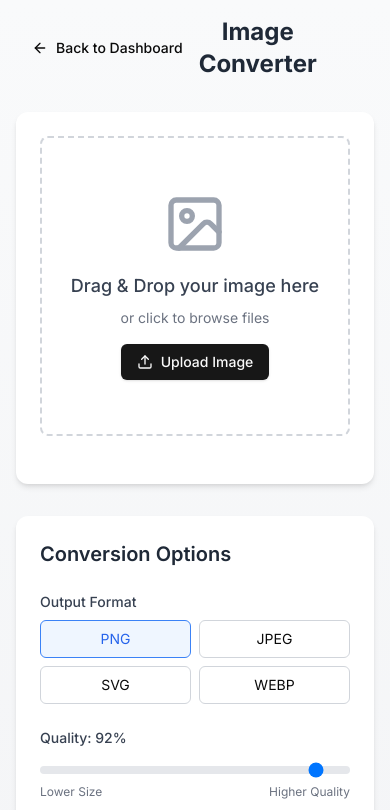
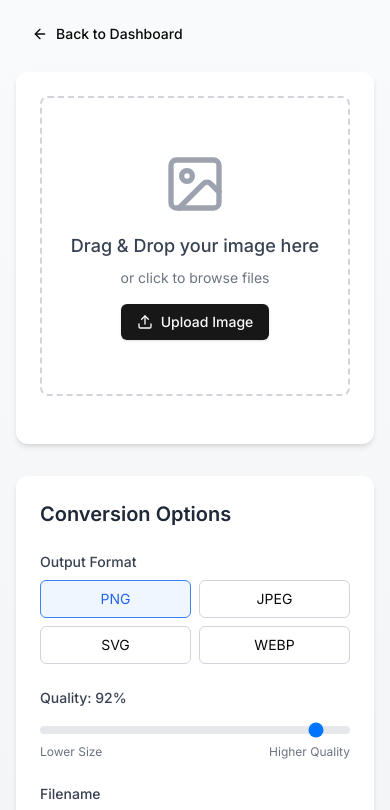
Before and after one commit to wenzelbarboza/MockPro, a Next.js app: page /img-convert in a window 390 px wide. Shown: the top 810 px of the page. Built offline with nearby package versions, Linux system fonts and the light colour scheme.

Commit message:
problems solved: - google back button redirect - review text background - mobile view drawer button

```diff
--- a/src/app/(tools)/img-convert/page.tsx
+++ b/src/app/(tools)/img-convert/page.tsx
@@ -6,6 +6,7 @@ import { Button } from "@/components/ui/button";
 import { toPng, toJpeg, toSvg, toBlob } from "html-to-image";
 import { ArrowLeft, Download, Upload, Image as ImageIcon } from "lucide-react";
 import Link from "next/link";
+import DashBoardBtn from "@/components/ui/dashBoardBtn";
 
 type ImageFormat = "png" | "jpeg" | "svg" | "webp";
 
@@ -178,8 +179,8 @@ const ImageConvert = () => {
     <div className="min-h-screen bg-gradient-to-b from-gray-50 to-gray-100 p-4 dark:from-gray-900 dark:to-gray-800 md:p-8">
       <div className="mx-auto max-w-5xl">
         {/* Header */}
-        <div className="mb-8 flex items-center justify-between">
-          <Link href="/">
+        {/* <div className="mb-8 flex items-center justify-between">
+          <Link href="/main">
             <Button variant="ghost" className="flex items-center gap-2">
               <ArrowLeft size={18} />
               <span>Back to Dashboard</span>
@@ -188,10 +189,10 @@ const ImageConvert = () => {
           <h1 className="text-center text-2xl font-bold text-gray-800 dark:text-white md:text-3xl">
             Image Converter
           </h1>
-          <div className="w-[100px]"></div> {/* Spacer for centering */}
-        </div>
+          <div className="w-[100px]"></div>
+        </div> */}
 
-        <div className="grid gap-8 md:grid-cols-[1fr_300px]">
+        <div className="mt-14 grid gap-8 md:grid-cols-[1fr_300px]">
           {/* Main Content - Left Side */}
           <div className="rounded-xl bg-white p-6 shadow-md dark:bg-gray-900">
             {/* Image Preview Area */}
@@ -375,6 +376,8 @@ const ImageConvert = () => {
           </div>
         </div>
       </div>
+
+      <DashBoardBtn />
     </div>
   );
 };
--- a/src/components/InstaCanvas.tsx
+++ b/src/components/InstaCanvas.tsx
@@ -303,7 +303,7 @@ const InstaCanvas = ({ type }: InstaCanvasProps): JSX.Element => {
         <div className="block md:hidden">
           <Drawer>
             <DrawerTrigger
-              className={` ${buttonVariants({ variant: "default" })} absolute bottom-4 left-1/2 z-50 -translate-x-1/2 transform rounded bg-blue-600 px-4 py-2 text-white shadow-lg`}
+              className={` ${buttonVariants({ variant: "ghost" })} absolute bottom-4 left-1/2 z-50 -translate-x-1/2 transform rounded bg-blue-600 px-4 py-2 shadow-lg`}
             >
               Open
             </DrawerTrigger>
@@ -363,7 +363,7 @@ const InstaCanvas = ({ type }: InstaCanvasProps): JSX.Element => {
       <div className="block md:hidden">
         <Drawer>
           <DrawerTrigger
-            className={` ${buttonVariants({ variant: "default" })} absolute bottom-4 left-1/2 z-50 -translate-x-1/2 transform rounded bg-blue-600 px-4 py-2 text-white shadow-lg`}
+            className={` ${buttonVariants({ variant: "default" })} absolute bottom-4 left-1/2 z-50 -translate-x-1/2 transform rounded px-4 py-2 text-white shadow-lg dark:text-black`}
           >
             Open
           </DrawerTrigger>
--- a/src/components/canvas/FramePreview.tsx
+++ b/src/components/canvas/FramePreview.tsx
@@ -140,7 +140,7 @@ const FramePreview: React.FC<FramePreviewProps> = ({
               name="Name"
               id="name"
               placeholder="Enter title"
-              className="w-full border-none text-xl font-medium outline-none"
+              className="w-full border-none bg-white text-xl font-medium text-black outline-none"
               onChange={(e) => setTestimonialTitle(e.target.value)}
               value={testimonialTitle}
             />
@@ -169,7 +169,7 @@ const FramePreview: React.FC<FramePreviewProps> = ({
               placeholder="Write your testimonial here..."
               onChange={(e) => setTestimonialContent(e.target.value)}
               value={testimonialContent}
-              className="w-full overflow-hidden border-none outline-none"
+              className="w-full overflow-hidden border-none bg-white text-black outline-none"
               style={{ resize: "none" }}
               rows={1}
             />
--- a/src/components/ui/dashBoardBtn.tsx
+++ b/src/components/ui/dashBoardBtn.tsx
@@ -1,14 +1,15 @@
 import Link from "next/link";
 import React from "react";
 import { Button } from "./button";
-import { Rocket } from "lucide-react";
+import { ArrowLeft } from "lucide-react";
 
 const DashBoardBtn = () => {
   return (
     <Link href="/main">
-      <Button className="absolute left-4 top-4">
-        <Rocket />
-        Dashboard
+      <Button variant={"ghost"} className="absolute left-4 top-4">
+        {/* <Rocket /> */}
+        <ArrowLeft size={18} />
+        Back to Dashboard
       </Button>
     </Link>
   );
```
